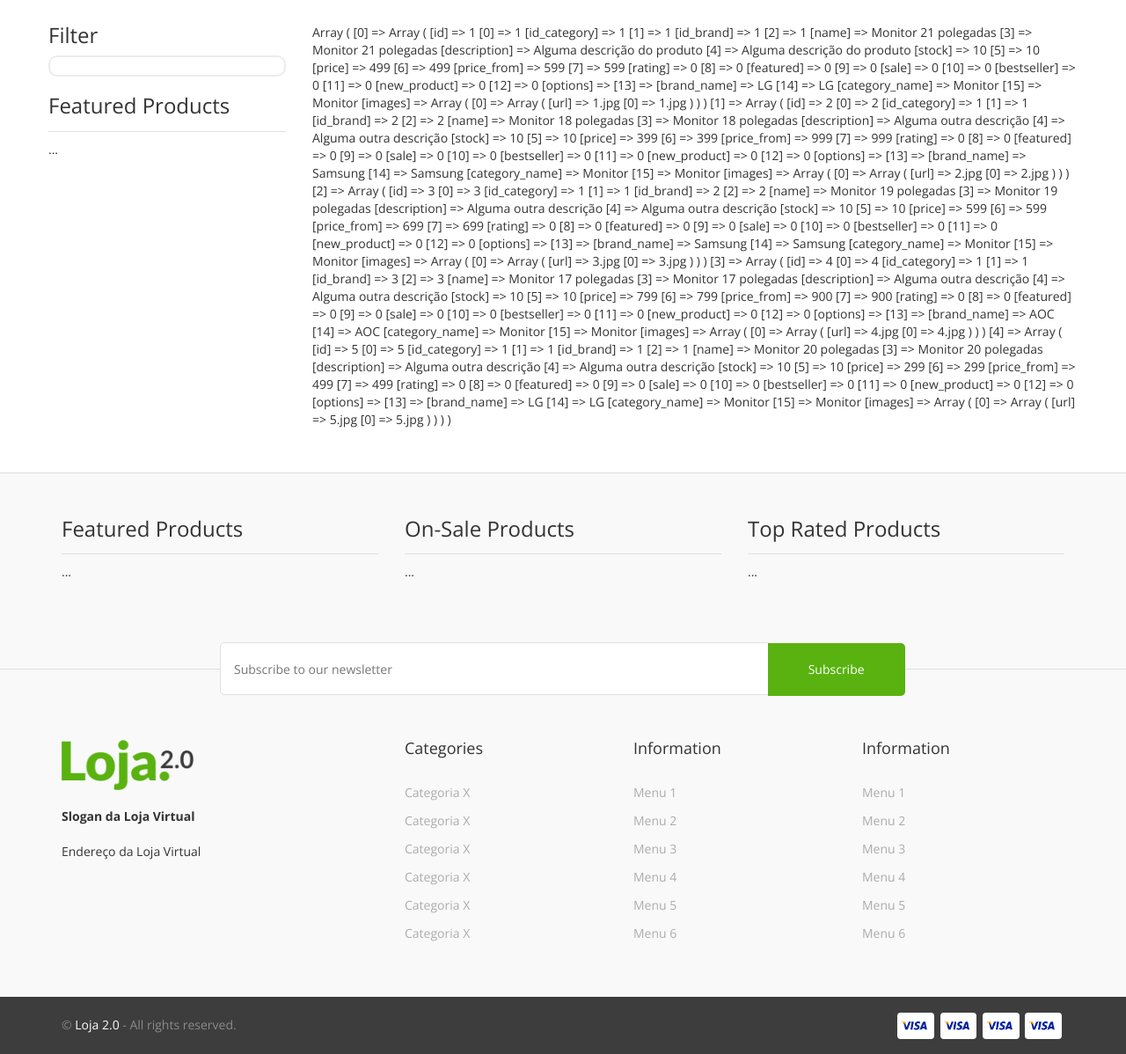
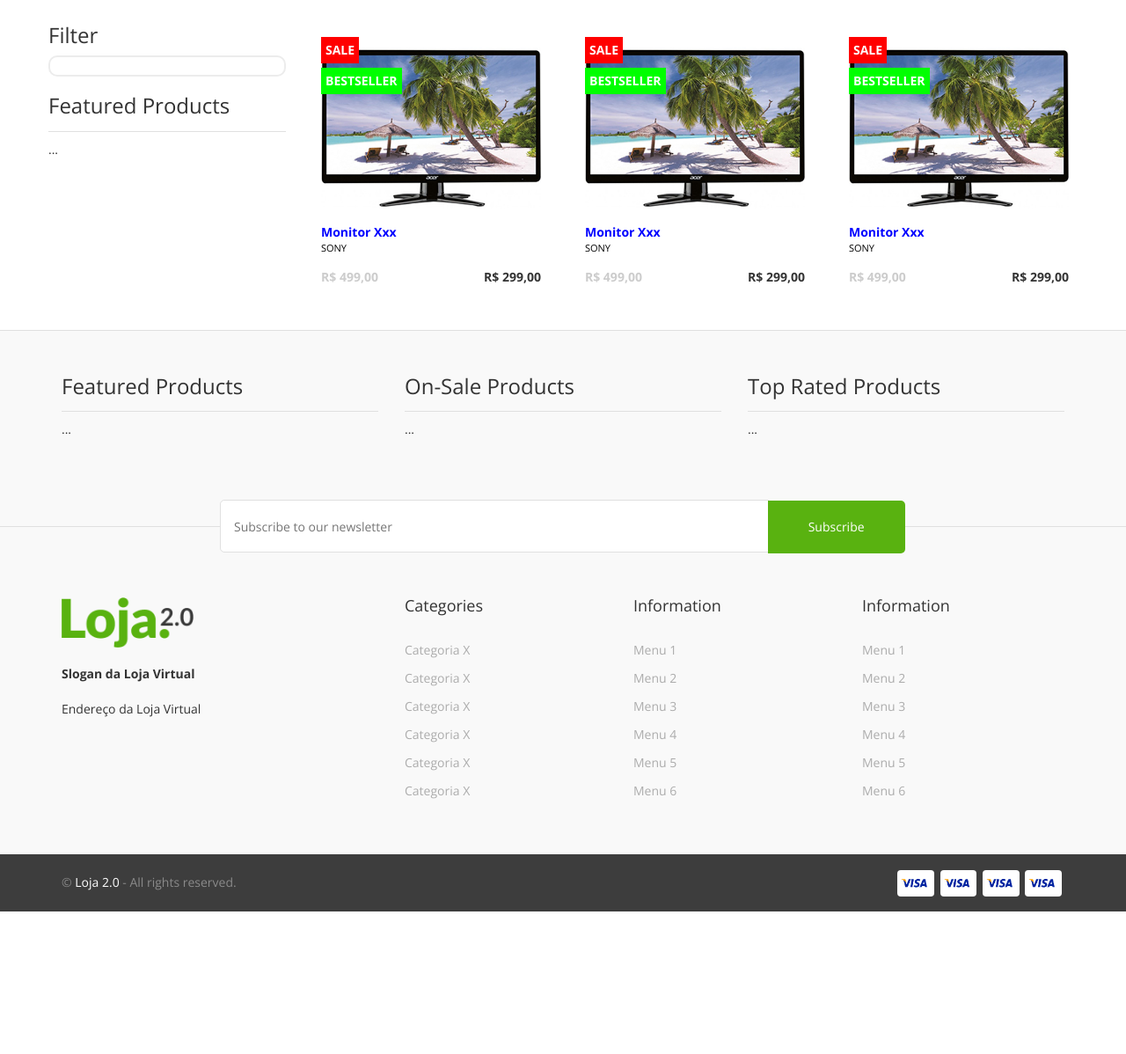
Before and after one commit to lucasmatsui/LojaVirtual-PHP, a PHP site: page /lojaVirtual/ in a window 1280 px wide. Shown: the part 292-1490 px from the top of the page at 88% size. After the commit the page ends 1328 px from the top, so only its background shows below. Run offline with PHP 8.4, Linux system fonts and the light colour scheme; data comes from the database, SQL or seed files in the repository; some libraries are stand-ins or nearby versions.

Commit message:
Fazendo o layout da listagem dos produtos

```diff
--- a/assets/css/style.css
+++ b/assets/css/style.css
@@ -290,3 +290,68 @@ footer h3 {
 .no-padding {
 	padding:0;
 }
+
+.product_item {
+	padding: 10px;
+}
+
+.product_item a {
+	text-decoration: none;
+	display: block;
+}
+
+.product_tags {
+	position: absolute;
+}
+.produc_tag {
+	height: 30px;
+	background-color: #fff;
+	line-height: 30px;
+	float: left;
+	clear: both;
+	padding-left: 5px;
+	padding-right: 5px;
+	margin-top: 5px;
+	color: #fff;
+}
+
+.product_tag_red {
+	background-color: #ff0000;
+	font-weight: bold;
+}
+
+.product_tag_green {
+	background-color: #00ff00;
+	font-weight: bold;
+}
+
+.product_tag_blue {
+	background-color: #0000ff;
+	font-weight: bold;
+}
+
+
+.product_name {
+	font-weight: bold;
+	color: #0000ff;
+}
+
+.produc_brand {
+	color: #000;
+	font-size: 11px;
+}
+
+.product_price_from {
+	float: left;
+	color: #ccc;
+	font-size: 14px;
+	font-weight: bold;
+	margin-top: 15px;
+}
+
+.product_price {
+	float: right;
+	color: #333;
+	font-weight: bold;
+	margin-top: 15px;
+}
--- a/languages/en.ini
+++ b/languages/en.ini
@@ -15,3 +15,5 @@ CATEGORIES = "Categories"
 INFORMATION = "Information"
 ALLRIGHTRESERVED = "All rights reserved"
 LANGUAGE = "English"
+SALE = "SALE"
+BESTSELLER = "BESTSELLER"
--- a/languages/pt-br.ini
+++ b/languages/pt-br.ini
@@ -15,3 +15,5 @@ CATEGORIES = "Categorias"
 INFORMATION = "Informações"
 ALLRIGHTRESERVED = "Todos os direitos reservados"
 LANGUAGE = "Português"
+SALE = "PROMOÇÃO"
+BESTSELLER = "MAIS VENDIDOS"
--- a/views/home.php
+++ b/views/home.php
@@ -1,2 +1,17 @@
-<?php
-print_r($list);
+<div class="row">
+    <div class="col-sm-4">
+
+        <?php $this->loadView('product_item', array()); ?>
+
+    </div>
+    <div class="col-sm-4">
+
+        <?php $this->loadView('product_item', array()); ?>
+
+    </div>
+    <div class="col-sm-4">
+
+        <?php $this->loadView('product_item', array()); ?>
+
+    </div>
+</div>
--- /dev/null
+++ b/views/product_item.php
@@ -0,0 +1,15 @@
+<div class="product_item">
+    <a href="">
+        <div class="product_tags">
+            <div class="produc_tag product_tag_red"><?php $this->lang->get('SALE'); ?></div>
+            <div class="produc_tag product_tag_green"><?php $this->lang->get('BESTSELLER'); ?></div>
+        </div>
+        <div class="product_image">
+            <img src="<?php echo BASE_URL; ?>media/products/1.jpg" width="100%">
+        </div>
+        <div class="product_name">Monitor Xxx</div>
+        <div class="produc_brand">SONY</div>
+        <div class="product_price_from">R$ 499,00</div>
+        <div class="product_price">R$ 299,00</div>
+    </a>
+</div>
```
Also changed, not shown: models/Products.php (line endings or trailing spaces).
